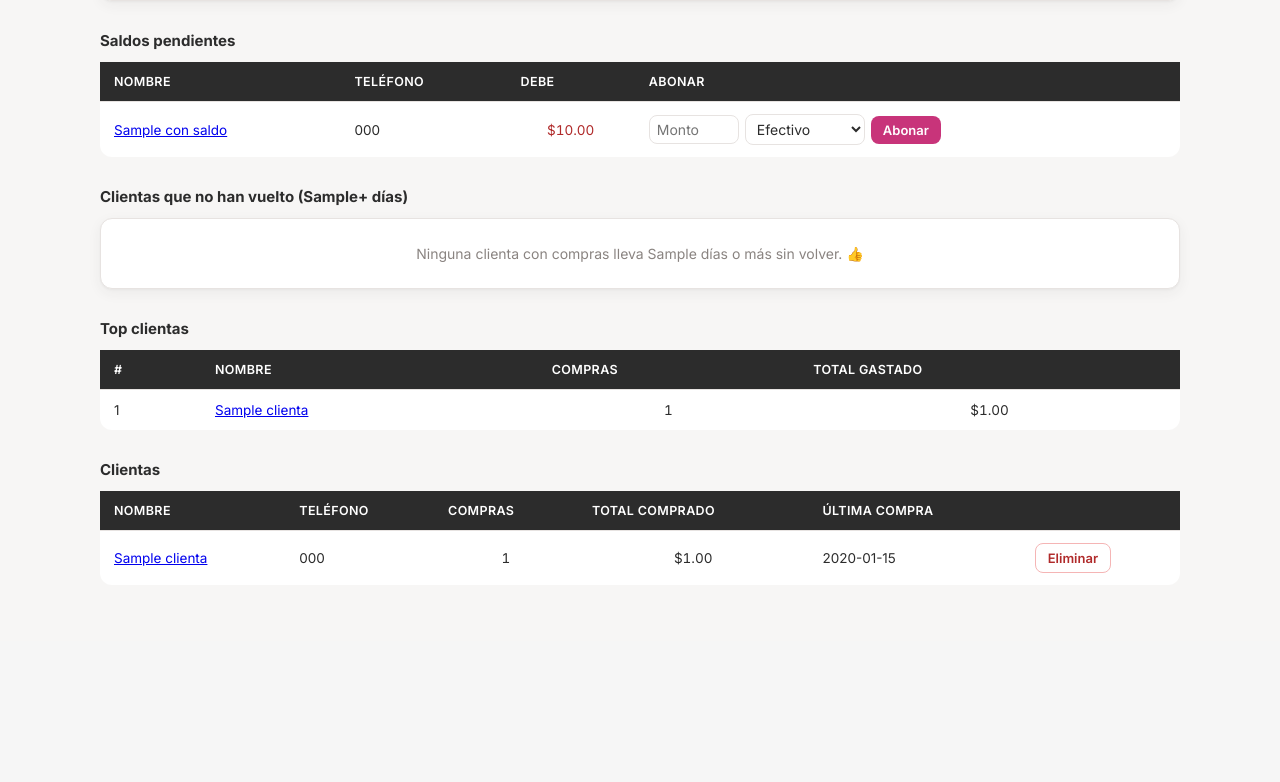
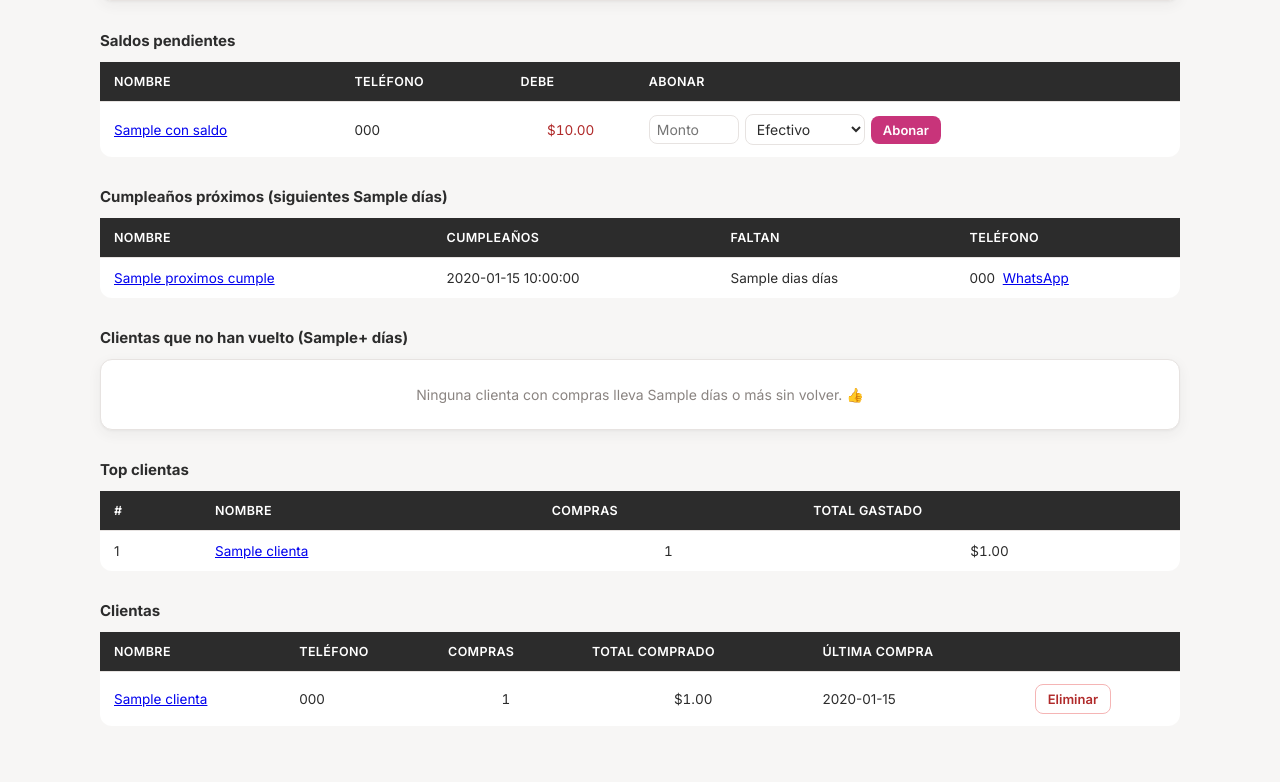
Before and after one commit to yuvalbaryosefp-alt/isha-wear-pos, a FastAPI app: template templates/clientas.html in a window 1280 px wide. Shown: the part 428-1210 px from the top of the page. Before the commit the page ends 1001 px from the top, so only its background shows below. Run offline with FastAPI, Linux system fonts and the light colour scheme; the template is opened without the code that fills it: most values are stand-ins (such as "Sample title", 1, 10 or a date in 2020).

Commit message:
Clientas: sección de cumpleaños próximos (siguientes 30 días)
Usa solo día y mes, hora de México, maneja el cruce de año y el 29 de
febrero, y agrega enlace de WhatsApp cuando hay teléfono.

Co-Authored-By: Claude Sonnet 5.5 <noreply@anthropic.com>

```diff
--- a/app/main.py
+++ b/app/main.py
@@ -49,6 +49,9 @@ FOTO_ANCHO_MAX = 1000
 
 # Días sin comprar a partir de los cuales una clienta se marca como "no ha vuelto".
 DIAS_SIN_COMPRAR_ALERTA = 60
+
+# Cuántos días hacia adelante se muestran los cumpleaños próximos en /clientas.
+DIAS_CUMPLE_PROXIMO = 30
 
 # Canales de venta válidos y su nombre bonito para mostrar en pantalla/reportes.
 MESES_ES = ["enero", "febrero", "marzo", "abril", "mayo", "junio", "julio",
@@ -1754,13 +1757,13 @@ def ver_clientas(request: Request, error: str | None = None):
     """Lista las clientas con cuánto y cuándo le han comprado (recurrencia)."""
     with engine.connect() as conn:
         filas = conn.execute(text(
-            "SELECT c.id, c.nombre, c.telefono, "
+            "SELECT c.id, c.nombre, c.telefono, c.cumpleanos, "
             "       COUNT(v.id) AS num_compras, "
             "       COALESCE(SUM(v.precio_unitario * v.cantidad), 0) AS total_comprado, "
             "       MAX(v.creada_en) AS ultima_compra "
             "FROM clientas c "
             "LEFT JOIN ventas v ON v.cliente_id = c.id "
-            "GROUP BY c.id, c.nombre, c.telefono "
+            "GROUP BY c.id, c.nombre, c.telefono, c.cumpleanos "
             "ORDER BY c.nombre"
         )).mappings().all()
 
@@ -1798,6 +1801,28 @@ def ver_clientas(request: Request, error: str | None = None):
         key=lambda c: c["dias_sin_comprar"], reverse=True,
     )
 
+    # Cumpleaños de los próximos DIAS_CUMPLE_PROXIMO días (hora de México).
+    # Solo cuentan día y mes: el año guardado puede ser cualquiera.
+    hoy = ahora.date()
+    proximos_cumples = []
+    for c in clientas:
+        if c["cumpleanos"] is None:
+            continue
+        fecha = _proxima_fecha_cumple(c["cumpleanos"], hoy)
+        dias = (fecha - hoy).days
+        if dias > DIAS_CUMPLE_PROXIMO:
+            continue
+        digitos = re.sub(r"\D", "", c["telefono"] or "")
+        if len(digitos) == 10:
+            digitos = "52" + digitos
+        proximos_cumples.append({
+            "id": c["id"], "nombre": c["nombre"], "telefono": c["telefono"],
+            "fecha_texto": f"{fecha.day} de {MESES_ES[fecha.month - 1]}",
+            "dias": dias,
+            "whatsapp": f"https://wa.me/{digitos}" if len(digitos) >= 11 else None,
+        })
+    proximos_cumples.sort(key=lambda c: (c["dias"], c["nombre"]))
+
     # Top clientas por lo que han gastado en total (solo las que sí han comprado algo).
     top_clientas = sorted(
         [c for c in clientas if c["total_comprado"] > 0],
@@ -1809,9 +1834,24 @@ def ver_clientas(request: Request, error: str | None = None):
         "no_han_vuelto": no_han_vuelto,
         "top_clientas": top_clientas,
         "con_saldo": con_saldo,
+        "proximos_cumples": proximos_cumples,
+        "dias_cumple": DIAS_CUMPLE_PROXIMO,
         "dias_alerta": DIAS_SIN_COMPRAR_ALERTA,
         "error": error,
     })
+
+
+def _proxima_fecha_cumple(cumple: date, hoy: date) -> date:
+    """Próxima vez que cae el cumpleaños (hoy cuenta). Un 29 de febrero se
+    festeja el 28 en años no bisiestos."""
+    for anio in (hoy.year, hoy.year + 1):
+        dia = cumple.day
+        if cumple.month == 2 and dia == 29 and not calendar.isleap(anio):
+            dia = 28
+        fecha = date(anio, cumple.month, dia)
+        if fecha >= hoy:
+            return fecha
+    return date(hoy.year + 1, cumple.month, min(cumple.day, 28))
 
 
 @app.post("/clientas")
--- a/templates/clientas.html
+++ b/templates/clientas.html
@@ -79,6 +79,43 @@
     </table>
   {% else %}
     <div class="tarjeta vacio">Ninguna clienta debe saldo. 👍</div>
+  {% endif %}
+
+  {# ---------- Cumpleaños próximos ---------- #}
+  <h2>Cumpleaños próximos (siguientes {{ dias_cumple }} días)</h2>
+  {% if proximos_cumples %}
+    <table>
+      <thead>
+        <tr>
+          <th>Nombre</th>
+          <th>Cumpleaños</th>
+          <th>Faltan</th>
+          <th>Teléfono</th>
+        </tr>
+      </thead>
+      <tbody>
+        {% for c in proximos_cumples %}
+          <tr>
+            <td><a href="/clientas/{{ c.id }}">{{ c.nombre }}</a></td>
+            <td>{{ c.fecha_texto }}</td>
+            <td>
+              {% if c.dias == 0 %}<strong style="color:var(--rosa)">🎂 ¡Hoy!</strong>
+              {% elif c.dias == 1 %}<strong>Mañana</strong>
+              {% else %}{{ c.dias }} días{% endif %}
+            </td>
+            <td>
+              {{ c.telefono or "—" }}
+              {% if c.whatsapp %}
+                &nbsp;<a href="{{ c.whatsapp }}" target="_blank" rel="noopener">WhatsApp</a>
+              {% endif %}
+            </td>
+          </tr>
+        {% endfor %}
+      </tbody>
+    </table>
+  {% else %}
+    <div class="tarjeta vacio">Ninguna clienta cumple años en los próximos {{ dias_cumple }} días.
+      (Solo salen las que tienen su cumpleaños guardado en su ficha.)</div>
   {% endif %}
 
   {# ---------- Alerta: clientas que no han vuelto ---------- #}
```
